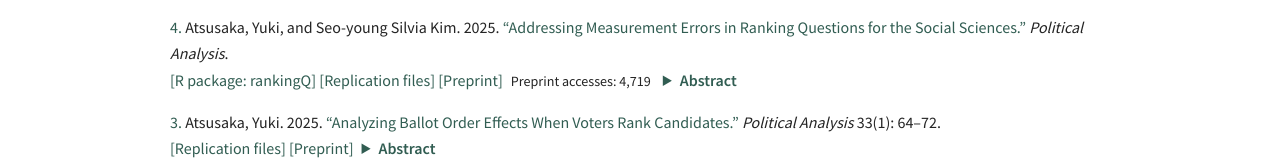
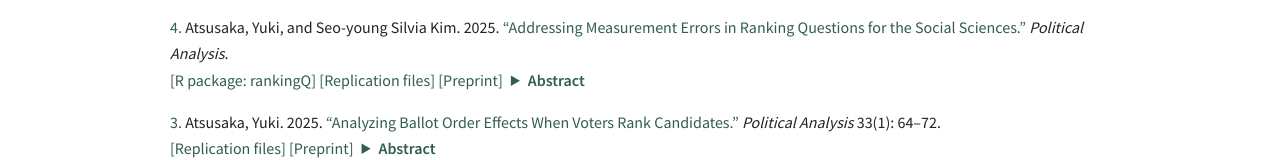
Before and after one commit to YukiAtsusaka/YukiAtsusaka.github.io, a Next.js app: page /research in a window 1280 px wide. Shown: the part 565-725 px from the top of the page. Built offline with nearby package versions, Linux system fonts and the light colour scheme.

Commit message:
Display only version-of-record metrics for published papers

```diff
--- a/app/research/page.tsx
+++ b/app/research/page.tsx
@@ -6,8 +6,8 @@ const accessMetrics: Record<string, AccessMetric> = publicationMetrics;
 
 function Abstract({ children, paperId }: { children: React.ReactNode; paperId?: string }) {
   const metric = paperId ? accessMetrics[paperId] : undefined;
-  const total = metric ? (metric.publisherAccesses ?? (metric.views + metric.downloads)) : undefined;
-  const publishedPreprintOnly = paperId === "3ys8x_v1" && metric?.publisherAccesses === undefined;
+  const published = paperId === "27hgx_v3" || paperId === "3ys8x_v1";
+  const total = metric ? (published ? metric.publisherAccesses : metric.views + metric.downloads) : undefined;
   const description = metric?.publisherAccesses !== undefined
     ? `Publisher-reported article accesses; ${metric.publisherVerification ?? "publisher page"}.`
     : "OSF views + downloads; not unique readers.";
@@ -16,7 +16,7 @@ function Abstract({ children, paperId }: { children: React.ReactNode; paperId?:
       {metric && total !== undefined && (
         <span style={{ display: "inline-block", fontSize: "0.88em", marginLeft: "0.5rem", marginRight: "0.25rem" }}
           title={description}>
-          {publishedPreprintOnly ? "Preprint accesses" : "Accesses"}: {total.toLocaleString("en-US")}
+          Accesses: {total.toLocaleString("en-US")}
         </span>
       )}
       <details className="paper-abstract">
```
